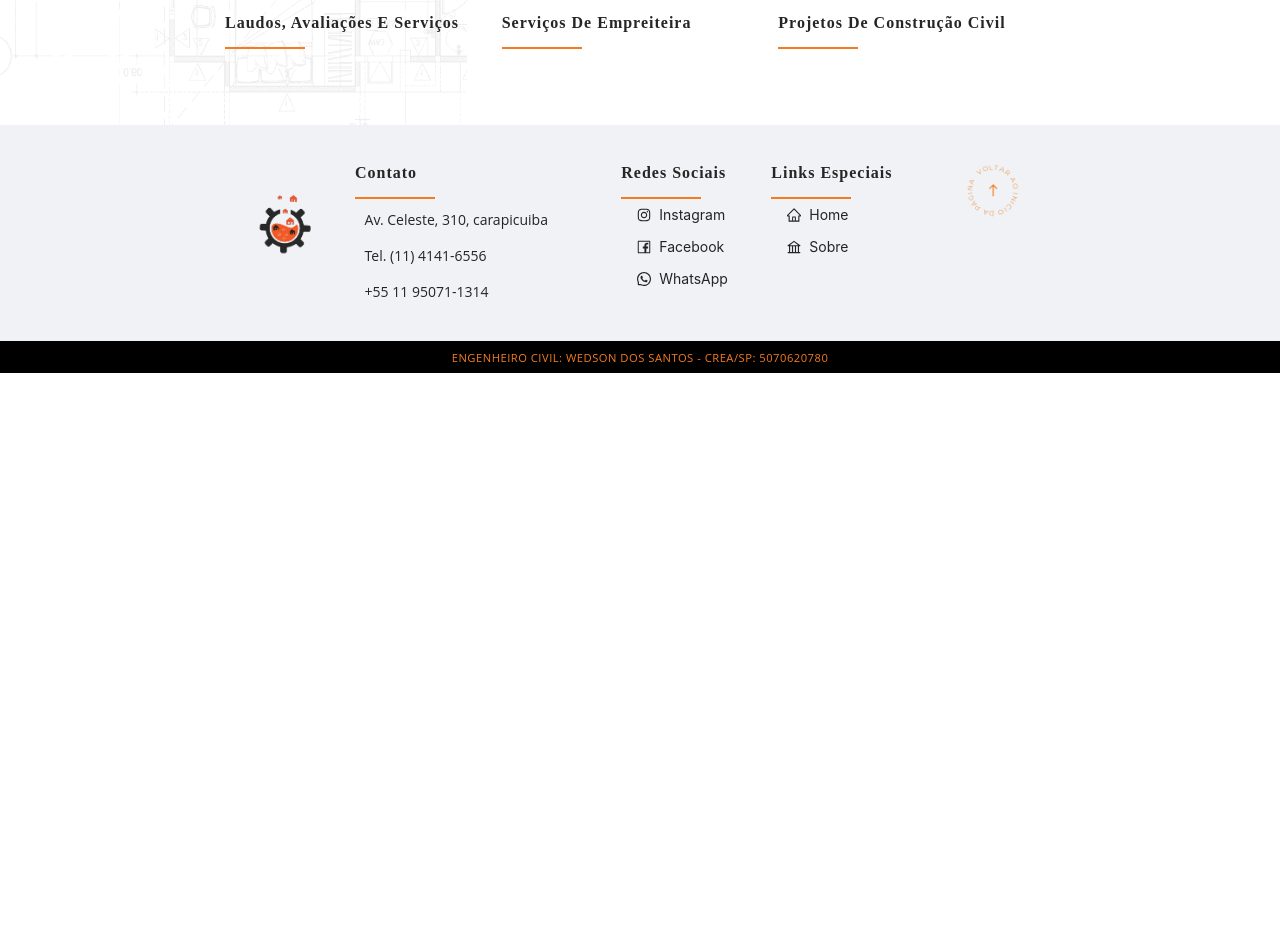
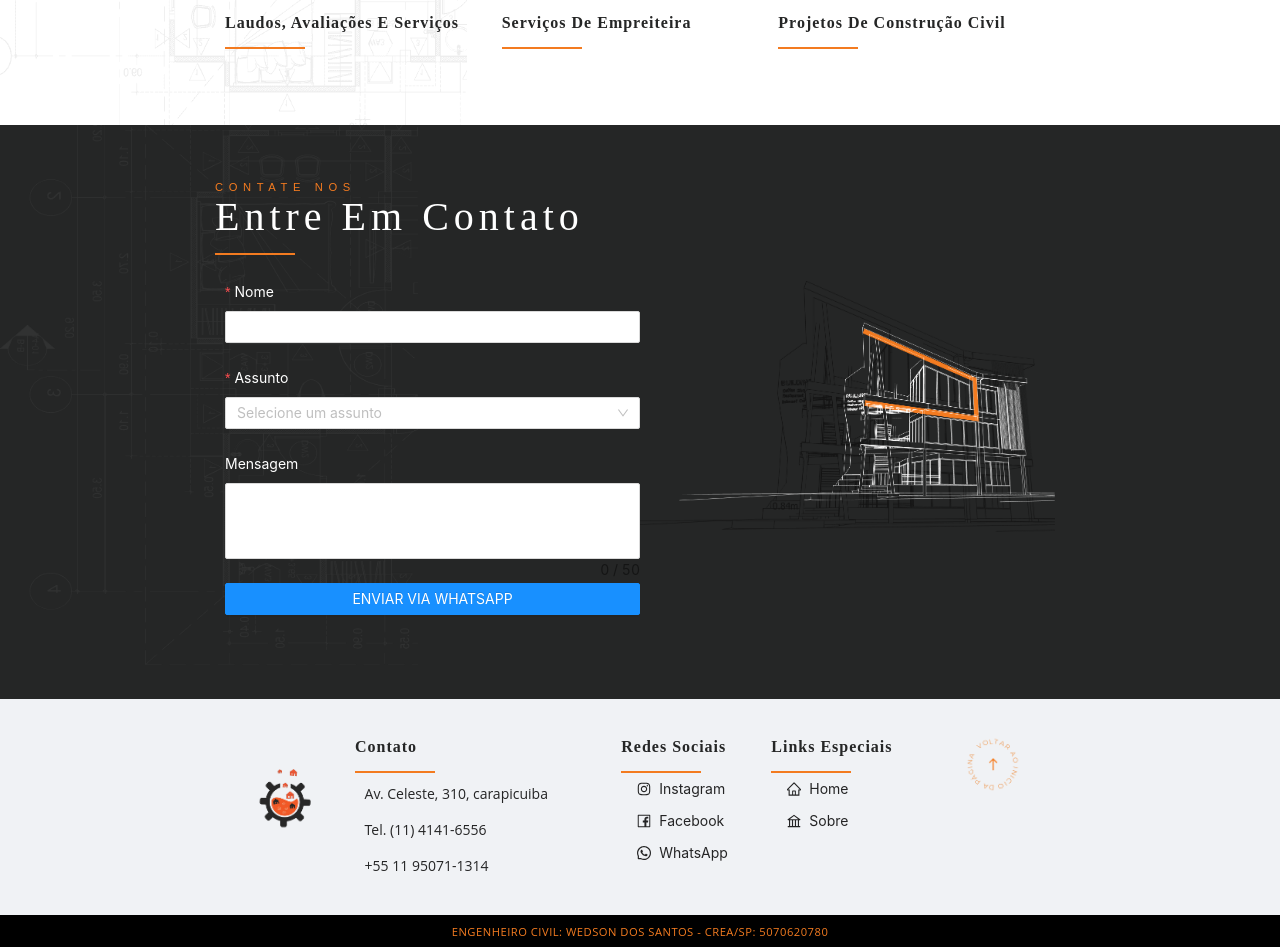
Before and after one commit to antoniopresto/construsonho-engenharia, a Next.js app: page /Home in a window 1280 px wide. Shown: the part 1400-2347 px from the top of the page. Before the commit the page ends 1773 px from the top, so only its background shows below. Built offline with nearby package versions, Linux system fonts and the light colour scheme.

Commit message:
add formulario via whatsapp

```diff
--- a/components/several/Contact.jsx
+++ b/components/several/Contact.jsx
@@ -1,36 +1,11 @@
 import React from "react";
 import {Button, Col, Form, Input, Row, Select} from "antd";
 import Titlesection from "../generics/Titlesection";
+
 const {Option} = Select;
 
 export default function Contact() {
     const [form] = Form.useForm();
-    const [formLayout, setFormLayout] = React.useState("horizontal");
-    const formItemLayout =
-        formLayout === "horizontal"
-            ? {
-                labelCol: {
-                    span: 5,
-                },
-                wrapperCol: {
-                    span: 14,
-                },
-            }
-            : null;
-
-    const onFormLayoutChange = ({layout}) => {
-        setFormLayout(layout);
-    };
-    const validateMessages = {
-        required: "${label} is required!",
-        types: {
-            email: "${label} is not a valid email!",
-            number: "${label} is not a valid number!",
-        },
-        number: {
-            range: "${label} must be between ${min} and ${max}",
-        },
-    };
 
     const valueTitle = {
         text: "CONTATE NOS",
@@ -38,92 +13,102 @@ export default function Contact() {
         cor: "white",
     };
 
+    const onFinish = (values) => {
+        //console.log('Success:', values);
+        encodeValues(values)
+    };
+
+    const onFinishFailed = (errorInfo) => {
+        console.log('Failed:', errorInfo);
+    };
+
+    function encodeValues(values) {
+        const message = `Olá, sou ${values.name}, e gostaria de saber mais sobre ${values.assunto}. `;
+        const str = [message, values.mensagem].filter(Boolean).join('\n');
+        const link = `https://wa.me/5511950711314/?text=${str}`;
+
+        return window.open(link);
+    }
+
     return (
         <section className="bg__container bg__black">
             <div className="container">
                 <Titlesection {...valueTitle} />
                 <div className="container__wrapper">
                     <Row>
-                        <Col flex="1 1 300px">
+                        <Col flex="1 1 250px">
                             <Form
-                                {...formItemLayout}
                                 form={form}
-                                layout={formLayout}
-                                onValuesChange={onFormLayoutChange}
-                                name="nest-messages"
-                                validateMessages={validateMessages}
+                                layout={"vertical"}
+                                name="basic"
+                                onFinish={onFinish}
+                                onFinishFailed={onFinishFailed}
                             >
                                 <Form.Item
-                                    name={["user", "name"]}
+                                    name={"name"}
                                     label={<label style={{color: "white"}}>Nome</label>}
                                     rules={[
                                         {
                                             required: true,
+                                            message: 'Por favor digite seu nome!',
                                         },
                                     ]}
                                 >
                                     <Input/>
                                 </Form.Item>
+                                {/*<Form.Item*/}
+                                {/*    name={"email"}*/}
+                                {/*    label={<label style={{color: "white"}}>E-mail</label>}*/}
+                                {/*    rules={[*/}
+                                {/*        {*/}
+                                {/*            type: "email",*/}
+                                {/*            message: 'Digite um e-mail válido!',*/}
+                                {/*        },*/}
+                                {/*    ]}*/}
+                                {/*>*/}
+                                {/*    <Input placeholder="seu_email@dominio.com"/>*/}
+                                {/*</Form.Item>*/}
                                 <Form.Item
-                                    name={["user", "email"]}
-                                    label={<label style={{color: "white"}}>Email</label>}
+                                    name={"assunto"}
+                                    label={<label style={{color: "white"}}>Assunto</label>}
                                     rules={[
                                         {
-                                            type: "email",
+                                            required: true,
+                                            message: 'Por favor, selecione um assunto!',
                                         },
                                     ]}
                                 >
-                                    <Input/>
-                                </Form.Item>
-                                <Form.Item
-                                    name={["user", "telefone"]}
-                                    label={<label style={{color: "white"}}>Telefone</label>}
-                                    rules={[
-                                        {
-                                            required: true,
-                                            message: "Please input your phone number!",
-                                            max: 11,
-                                            min: 11,
-                                        },
-                                    ]}
-                                >
-                                    <Input
-                                        style={{
-                                            width: "100%",
-                                        }}
-                                    />
-                                </Form.Item>
-                                <Form.Item
-                                    name={["user", "assunto"]}
-                                    label={<label style={{color: "white"}}>Assunto</label>}
-                                >
                                     <Select placeholder="Selecione um assunto" allowClear>
-                                        <Option value="civil">Projetos de Construção Civil</Option>
-                                        <Option value="empreiteira">Serviços de Empreiteira</Option>
-                                        <Option value="documentacao">
+                                        <Option value="Projetos de Construção Civil">Projetos de Construção
+                                            Civil</Option>
+                                        <Option value="Serviços de Empreiteira">Serviços de Empreiteira</Option>
+                                        <Option value="Laudos, avaliações e serviços">
                                             Laudos, avaliações e serviços
                                         </Option>
-                                        <Option value="outros">Outros Assuntos</Option>
+                                        <Option value="Outros Assuntos">Outros Assuntos</Option>
                                     </Select>
                                 </Form.Item>
                                 <Form.Item
-                                    name={["user", "mensagem"]}
+                                    name={"mensagem"}
                                     label={<label style={{color: "white"}}>Mensagem</label>}
                                 >
-                                    <Input.TextArea/>
+                                    <Input.TextArea autoSize={{
+                                        minRows: 3,
+                                        maxRows: 5,
+                                    }} showCount maxLength={50}/>
                                 </Form.Item>
-                                <Form.Item ls={{offset: 8}}>
+                                <Form.Item>
                                     <Button
                                         type="primary"
                                         htmlType="submit"
-                                        //className="login-form-button"
+                                        className="login-form-button"
                                     >
-                                        ENVIAR
+                                        ENVIAR VIA WHATSAPP
                                     </Button>
                                 </Form.Item>
                             </Form>
                         </Col>
-                        <Col flex="1 1 200px">
+                        <Col flex="1 1 250px">
                             <figure>
                                 <img
                                     src="./contact.png"
--- a/components/several/Topmenu.jsx
+++ b/components/several/Topmenu.jsx
@@ -55,9 +55,9 @@ export default function Topmenu() {
                                 <Button type="text" href="/About">
                                     Sobre
                                 </Button>
-                                <Button type="text" href="/Gallery">
+                                {/*<Button type="text" href="/Gallery">
                                     Galeria
-                                </Button>
+                                </Button>*/}
                             </div>
                         </Drawer>
                     </>
@@ -73,9 +73,9 @@ export default function Topmenu() {
                             <Menu.Item key="about">
                                 <Link href="/About"> Sobre </Link>
                             </Menu.Item>
-                            <Menu.Item key="gallery">
+                           {/* <Menu.Item key="gallery">
                                 <Link href="/Gallery"> Galeria </Link>
-                            </Menu.Item>
+                            </Menu.Item>*/}
                         </Menu>
                     </Col>
                 </Row>
--- a/pages/About.jsx
+++ b/pages/About.jsx
@@ -15,7 +15,7 @@ export default function About() {
             <Bannertitle {...valueTitle} />
             <Goals/>
             <History/>
-            {/*<Contact/>*/}
+            <Contact/>
         </>
     );
 }
--- a/pages/Home.jsx
+++ b/pages/Home.jsx
@@ -11,7 +11,7 @@ export default function Home() {
             <Banner/>
             <Company/>
             <Services/>
-            {/*<Contact/>*/}
+            <Contact/>
         </>
     );
 }
--- a/styles/globals.less
+++ b/styles/globals.less
@@ -206,7 +206,7 @@ figure {
 
 //CONTATO
 .login-form-button {
-  width: 80%;
+  width: 100%;
 }
 
 //rodape
```
